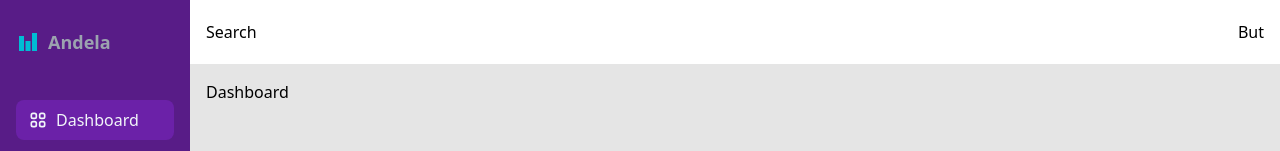
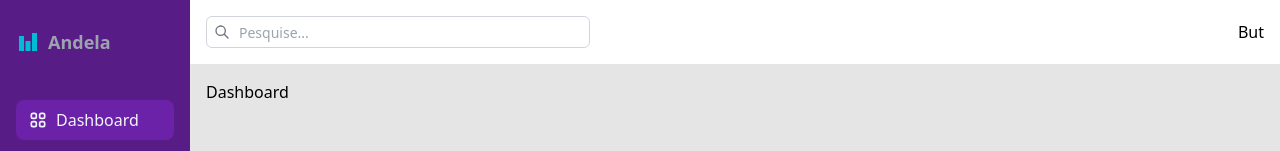
Before and after one commit to MatolaTheCoder/andela-sweet-gift, a React (Create React App) app: page / in a window 1280 px wide. Shown: the top 151 px of the page. Built offline with nearby package versions, Linux system fonts and the light colour scheme.

Commit message:
searchbar

```diff
--- a/src/components/shared/Header.jsx
+++ b/src/components/shared/Header.jsx
@@ -1,9 +1,13 @@
 import React from 'react'
+import { HiOutlineSearch } from 'react-icons/hi'
 
 export default function Header() {
   return (
-    <div className='bg-white h-16 px-4 py-1 flex justify-between items-center'>
-        <div className=''>Search</div>
+    <div className='bg-white h-16 px-4 py-1 flex justify-between items-center '>
+        <div className='relative'>
+            <HiOutlineSearch className='text-gray-500 absolute top-1/2 -translate-y-1/2 left-2'/>
+            <input type="text" placeholder='Pesquise...' className='border border-gray-300 rounded-md h-8 w-[24rem] px-8 focus:outline-none text-sm'/>
+        </div>
         <div >But</div>
     </div>
   )
```
